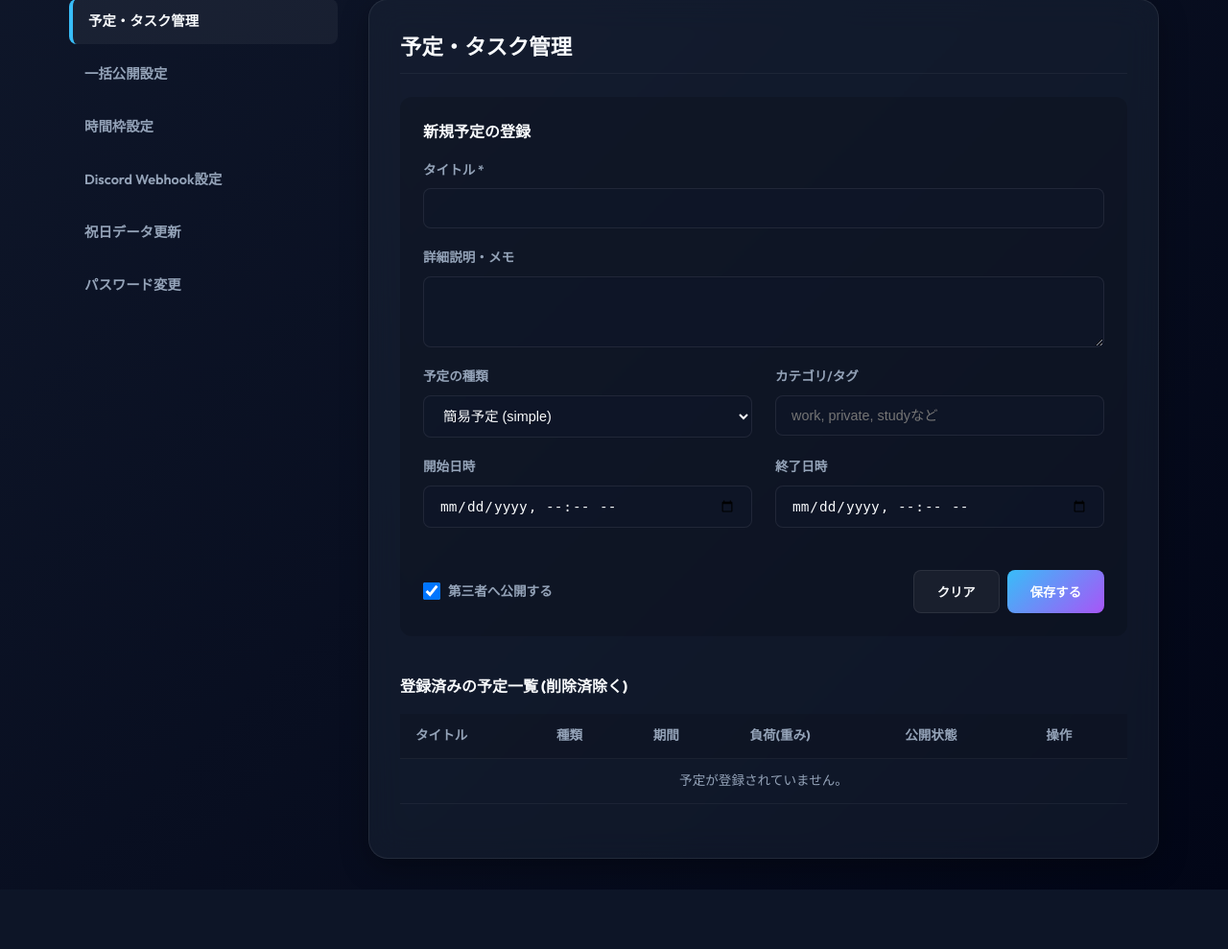
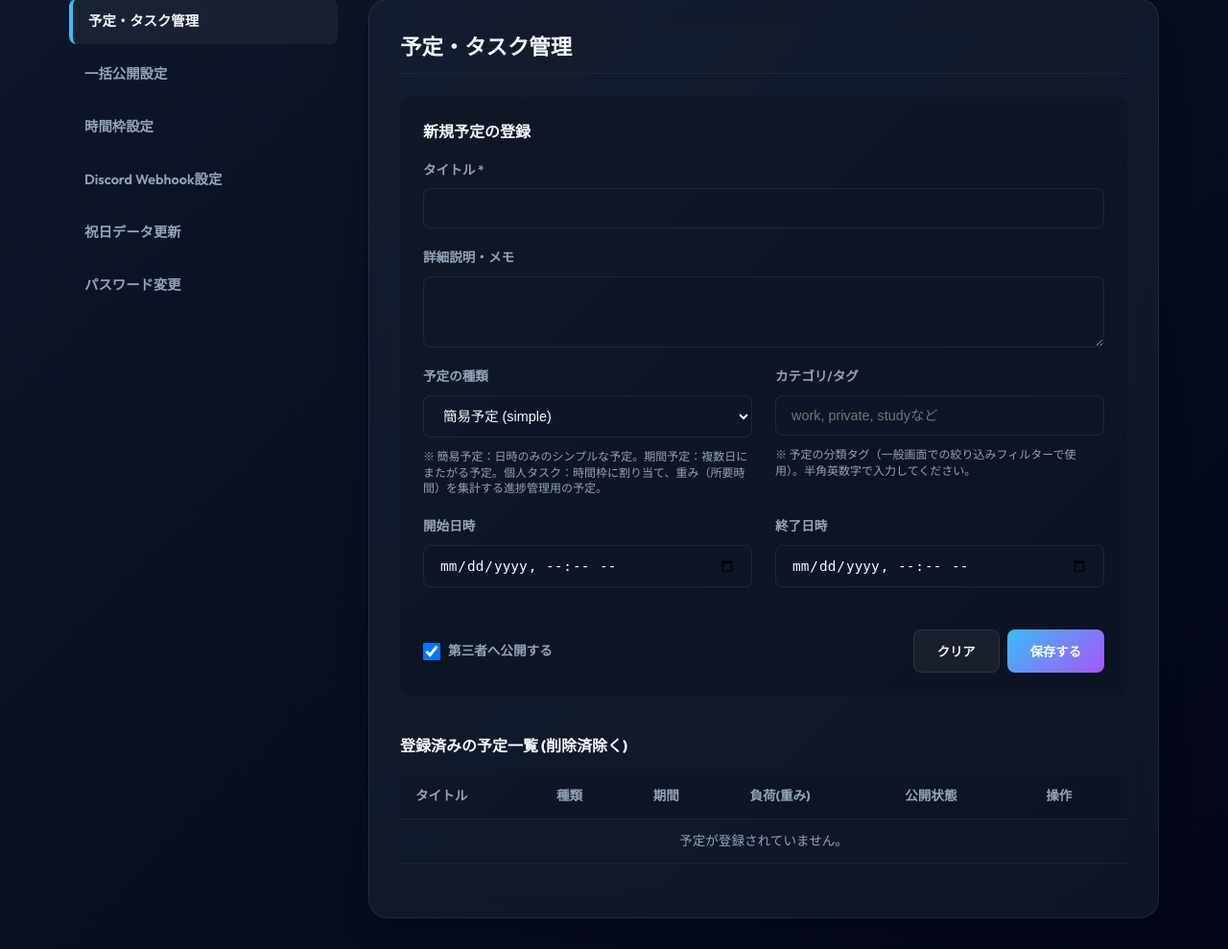
Before and after one commit to BLUE000/TaskFlow, a PHP site: page /admin.php in a window 1280 px wide. Shown: the part 128-1117 px from the top of the page at 96% size. Before the commit the page ends 1055 px from the top, so only its background shows below. Run offline with PHP 8.4, Linux system fonts and the light colour scheme; the visitor is signed in with stand-in values (Sample User, id 1); data that the repository does not hold is empty.

Commit message:
Add input HELP text explanations for admin forms in admin.php

```diff
--- a/public/admin.php
+++ b/public/admin.php
@@ -656,10 +656,12 @@ function h(string $str): string {
                                         <option value="period">期間予定 (period)</option>
                                         <option value="task">個人タスク (task)</option>
                                     </select>
+                                    <p style="font-size: 0.75rem; color: var(--text-secondary); margin-top: 0.25rem; line-height: 1.4;">※ 簡易予定：日時のみのシンプルな予定。期間予定：複数日にまたがる予定。個人タスク：時間枠に割り当て、重み（所要時間）を集計する進捗管理用の予定。</p>
                                 </div>
                                 <div class="form-group">
                                     <label for="sched-category">カテゴリ/タグ</label>
                                     <input type="text" id="sched-category" name="category" placeholder="work, private, studyなど">
+                                    <p style="font-size: 0.75rem; color: var(--text-secondary); margin-top: 0.25rem; line-height: 1.4;">※ 予定の分類タグ（一般画面での絞り込みフィルターで使用）。半角英数字で入力してください。</p>
                                 </div>
                             </div>
 
@@ -849,6 +851,7 @@ function h(string $str): string {
                             <div class="form-group">
                                 <label for="slot-name">時間枠の名前 *</label>
                                 <input type="text" id="slot-name" name="name" required placeholder="例: 午前枠, 午後枠">
+                                <p style="font-size: 0.75rem; color: var(--text-secondary); margin-top: 0.25rem; line-height: 1.4;">※ カレンダー上でタスクの所要時間を集計・管理する単位となる名前（例: 午前枠、午後枠）。</p>
                             </div>
 
                             <div class="form-row">
@@ -865,6 +868,7 @@ function h(string $str): string {
                             <div class="form-group">
                                 <label for="slot-limit">許容作業時間 (limit_hours) *</label>
                                 <input type="number" id="slot-limit" name="limit_hours" step="0.5" min="0" value="0.0">
+                                <p style="font-size: 0.75rem; color: var(--text-secondary); margin-top: 0.25rem; line-height: 1.4;">※ 1日のうち、この時間枠に割り当てられるタスクの最大合計時間（例: 午前枠なら3.0時間）。これを超えると負荷警告ハイライトが作動します。</p>
                             </div>
 
                             <div style="display:flex; justify-content:flex-end; gap:0.5rem; margin-top:1rem;">
@@ -922,6 +926,7 @@ function h(string $str): string {
                             <div class="form-group">
                                 <label for="wh-url">Discord Webhook URL *</label>
                                 <input type="text" id="wh-url" name="url" required placeholder="https://discord.com/api/webhooks/...">
+                                <p style="font-size: 0.75rem; color: var(--text-secondary); margin-top: 0.25rem; line-height: 1.4;">※ Discordの対象テキストチャンネルの「設定」➔「連携サービス」➔「ウェブフックを作成」➔「ウェブフックURLをコピー」から取得したURLを入力してください。</p>
                             </div>
 
                             <div style="display:flex; justify-content:flex-end; gap:0.5rem; margin-top:1rem;">
```
